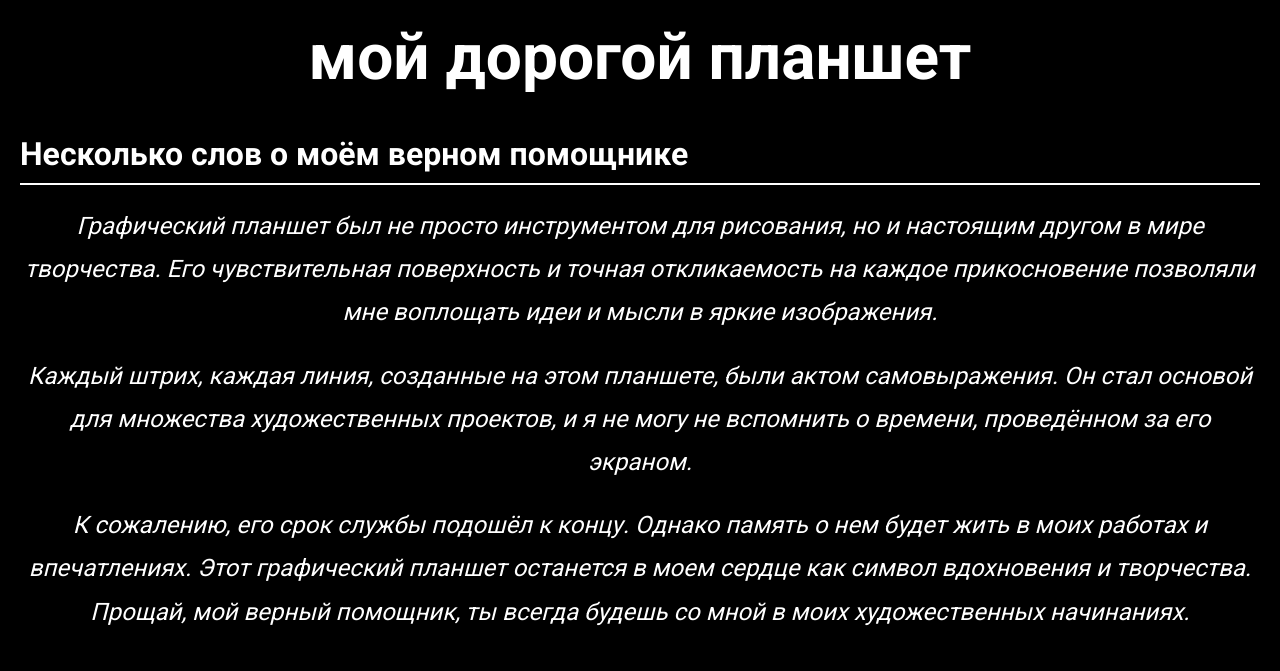
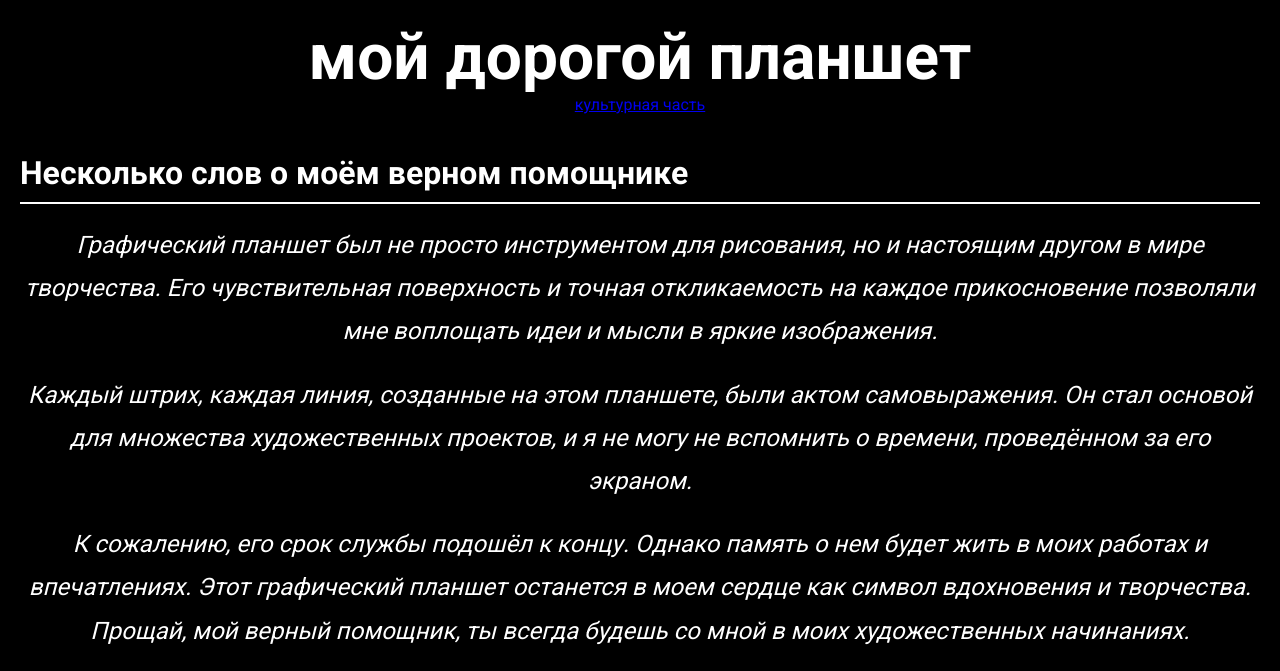
Before and after one commit to idyrysov2002/namys, a plain HTML site: page index.html in a window 1280 px wide. Shown: the top 671 px of the page. Drawn offline with Linux system fonts and the light colour scheme.

Commit message:
Update index.html

```diff
--- a/index.html
+++ b/index.html
@@ -9,6 +9,7 @@
 <body>
     <header>
         <h1>мой дорогой планшет</h1>
+        <a href="culture.html">культурная часть</a>
     </header>
 
     <section class="tribute">
```
